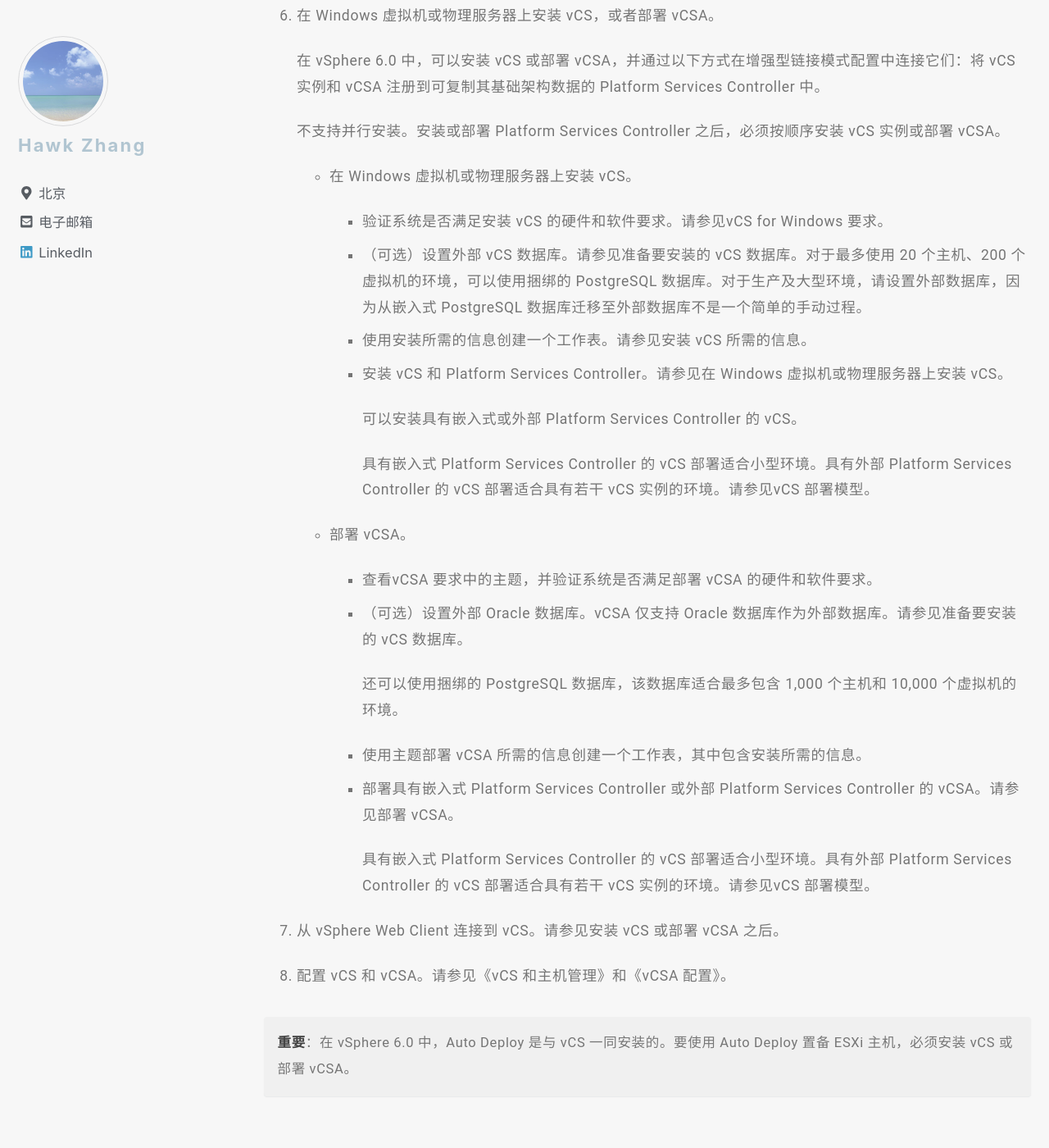
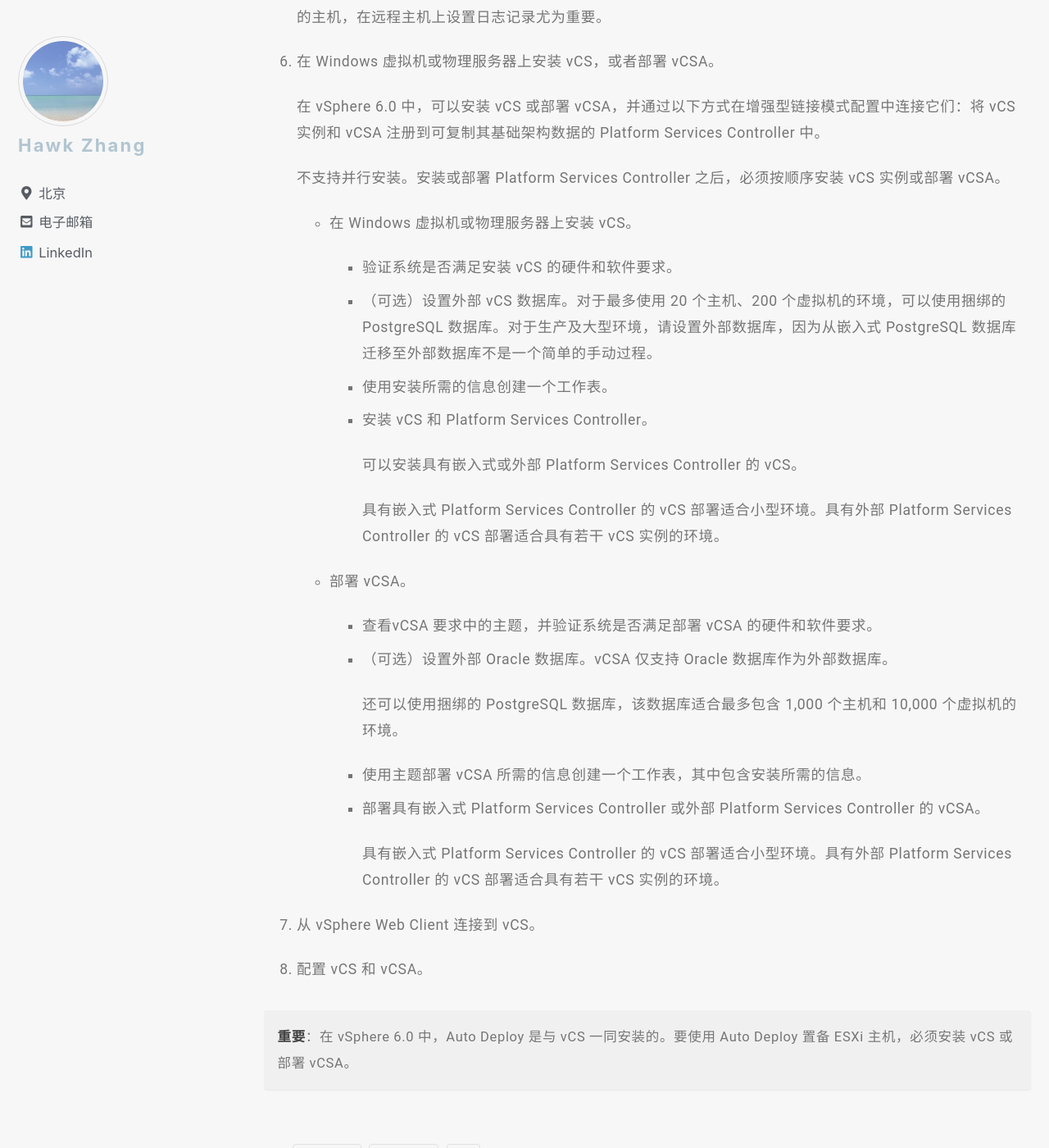
Before and after one commit to narru888/linotes_note, a Jekyll site: the page built from _posts/virtualizaion/2018-04-01-vsphere.setup.md, in a window 1280 px wide and 1400 px high, scrolled down 7150 px. Shown: the whole window at 82% size. Built offline with Jekyll 4.4.1, drawn with Linux system fonts in a browser that asks for light colours; nearby versions of some CDN libraries; a script that is not in the unit is left out.

Commit message:
update on 2018-11-28 12:17:01 CST

```diff
--- a/_posts/virtualizaion/2018-04-01-vsphere.setup.md
+++ b/_posts/virtualizaion/2018-04-01-vsphere.setup.md
@@ -167,7 +167,9 @@
 安装 vSphere 包含下列任务：
 
 1. 阅读 vSphere 发行说明。
+
 2. 验证系统是否满足 vSphere 硬件和软件要求。
+
 3. 安装 ESXi。
 	* 验证系统是否满足最低硬件要求。
 	* 确定要使用的 ESXi 安装选项。
@@ -177,8 +179,11 @@
 		- 以交互方式安装 ESXi
 		- 通过使用脚本安装或升级主机
 		- 使用 vSphere Auto Deploy 安装 ESXi \*
+
 4. 配置 ESXi 引导和网络设置、直接控制台和其他设置。
+
 5. 考虑设置用于远程日志记录的 syslog 服务器，以确保具有足够的磁盘存储来存储日志文件。对于本地存储有限的主机，在远程主机上设置日志记录尤为重要。
+
 6. 在 Windows 虚拟机或物理服务器上安装 vCS，或者部署 vCSA。
 
 	在 vSphere 6.0 中，可以安装 vCS 或部署 vCSA，并通过以下方式在增强型链接模式配置中连接它们：将 vCS 实例和 vCSA 注册到可复制其基础架构数据的 Platform Services Controller 中。
@@ -187,30 +192,30 @@
 
 	* 在 Windows 虚拟机或物理服务器上安装 vCS。
 
-		- 验证系统是否满足安装 vCS 的硬件和软件要求。请参见vCS for Windows 要求。
-		- （可选）设置外部 vCS 数据库。请参见准备要安装的 vCS 数据库。对于最多使用 20 个主机、200 个虚拟机的环境，可以使用捆绑的 PostgreSQL 数据库。对于生产及大型环境，请设置外部数据库，因为从嵌入式 PostgreSQL 数据库迁移至外部数据库不是一个简单的手动过程。
-		- 使用安装所需的信息创建一个工作表。请参见安装 vCS 所需的信息。
-		- 安装 vCS 和 Platform Services Controller。请参见在 Windows 虚拟机或物理服务器上安装 vCS。
+		- 验证系统是否满足安装 vCS 的硬件和软件要求。
+		- （可选）设置外部 vCS 数据库。对于最多使用 20 个主机、200 个虚拟机的环境，可以使用捆绑的 PostgreSQL 数据库。对于生产及大型环境，请设置外部数据库，因为从嵌入式 PostgreSQL 数据库迁移至外部数据库不是一个简单的手动过程。
+		- 使用安装所需的信息创建一个工作表。
+		- 安装 vCS 和 Platform Services Controller。
 
 			可以安装具有嵌入式或外部 Platform Services Controller 的 vCS。
 
-			具有嵌入式 Platform Services Controller 的 vCS 部署适合小型环境。具有外部 Platform Services Controller 的 vCS 部署适合具有若干 vCS 实例的环境。请参见vCS 部署模型。
+			具有嵌入式 Platform Services Controller 的 vCS 部署适合小型环境。具有外部 Platform Services Controller 的 vCS 部署适合具有若干 vCS 实例的环境。
 
 	* 部署 vCSA。
 
 		- 查看vCSA 要求中的主题，并验证系统是否满足部署 vCSA 的硬件和软件要求。
-		- （可选）设置外部 Oracle 数据库。vCSA 仅支持 Oracle 数据库作为外部数据库。请参见准备要安装的 vCS 数据库。
+		- （可选）设置外部 Oracle 数据库。vCSA 仅支持 Oracle 数据库作为外部数据库。
 
 			还可以使用捆绑的 PostgreSQL 数据库，该数据库适合最多包含 1,000 个主机和 10,000 个虚拟机的环境。
 
 		- 使用主题部署 vCSA 所需的信息创建一个工作表，其中包含安装所需的信息。
-		- 部署具有嵌入式 Platform Services Controller 或外部 Platform Services Controller 的 vCSA。请参见部署 vCSA。
+		- 部署具有嵌入式 Platform Services Controller 或外部 Platform Services Controller 的 vCSA。
 
-			具有嵌入式 Platform Services Controller 的 vCS 部署适合小型环境。具有外部 Platform Services Controller 的 vCS 部署适合具有若干 vCS 实例的环境。请参见vCS 部署模型。
+			具有嵌入式 Platform Services Controller 的 vCS 部署适合小型环境。具有外部 Platform Services Controller 的 vCS 部署适合具有若干 vCS 实例的环境。
 
-7. 从 vSphere Web Client 连接到 vCS。请参见安装 vCS 或部署 vCSA 之后。
+7. 从 vSphere Web Client 连接到 vCS。
 
-8. 配置 vCS 和 vCSA。请参见《vCS 和主机管理》和《vCSA 配置》。
+8. 配置 vCS 和 vCSA。
 
 
 **重要**：在 vSphere 6.0 中，Auto Deploy 是与 vCS 一同安装的。要使用 Auto Deploy 置备 ESXi 主机，必须安装 vCS 或部署 vCSA。
```
